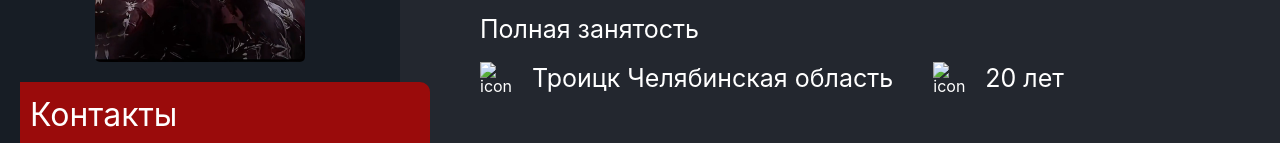
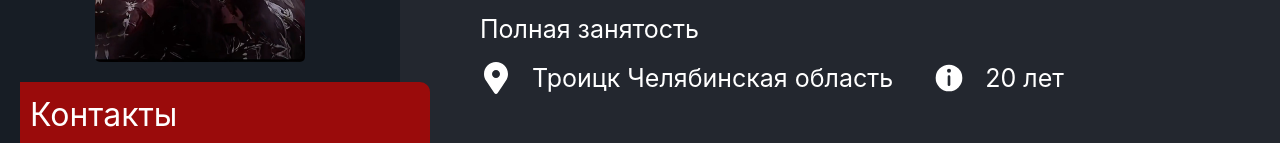
Before and after one commit to EternalSyntaxErrorAllTime/MyResume, a plain HTML site: page index.html in a window 1280 px wide. Shown: the part 168-311 px from the top of the page. Drawn offline with Linux system fonts and the light colour scheme; the site is published under a folder, as on GitHub Pages, so addresses that start at the root find nothing.

Commit message:
Correction of defects
Исправлены некорректные пути для svg.

```diff
--- a/index.html
+++ b/index.html
@@ -97,11 +97,11 @@
             <p>Полная занятость</p>
             <div class="container-col">
                 <div class="element-info place-residence">
-                    <img src="/icons/location.svg" alt="icon-location">
+                    <img src="./icons/location.svg" alt="icon-location">
                     <p>Троицк Челябинская область</p>
                 </div>
                 <div class="element-info age">
-                    <img src="/icons/info.svg" alt="icon-info">
+                    <img src="./icons/info.svg" alt="icon-info">
                     <p id="age">Возраст</p>
                 </div>
             </div>
```
